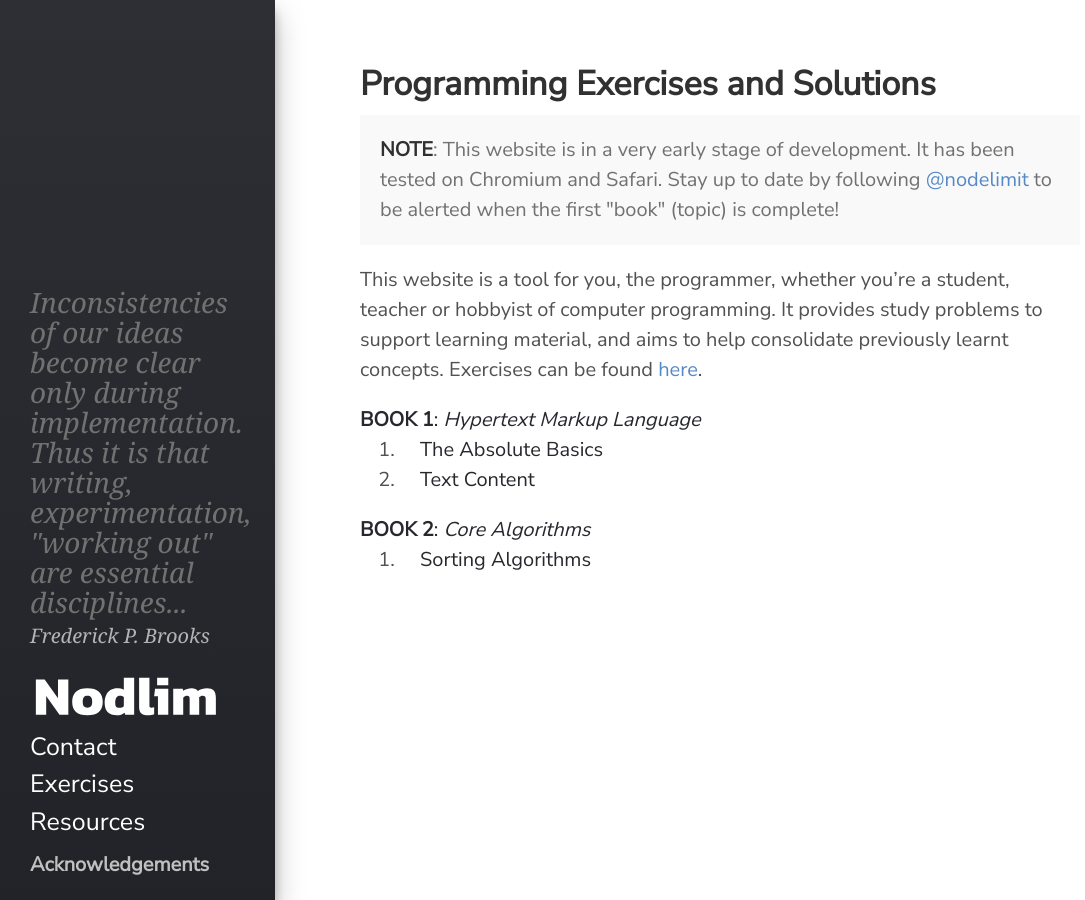
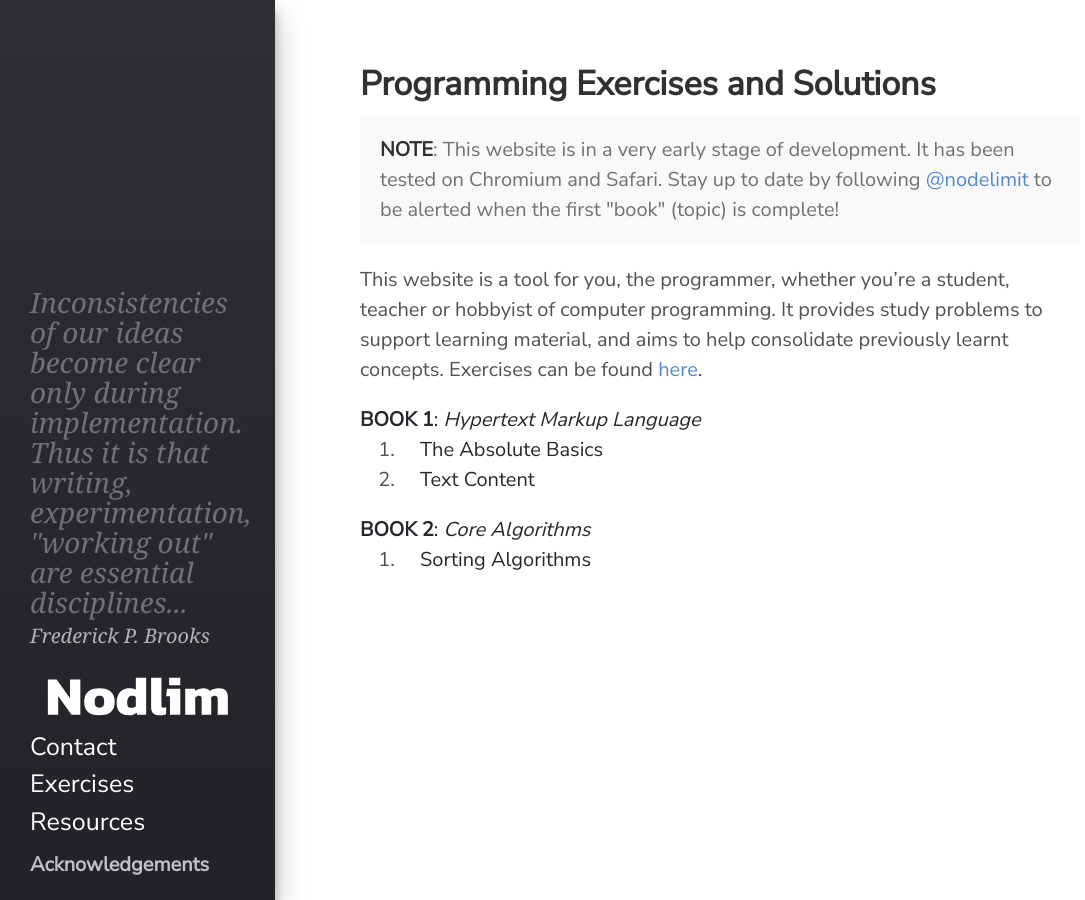
Before and after one commit to kranzuft/nodlim_old, a Jekyll site: the page built from index.md, in a window 1280 px wide. Shown: the whole page, without its empty margins (0-1085 px from the left). Built offline with Jekyll 4.4.1, drawn with Linux system fonts in a browser that asks for light colours.

Commit message:
Fixed sidebar whitespace

```diff
--- a/_layouts/default.html
+++ b/_layouts/default.html
@@ -5,10 +5,10 @@
 {% include head.html %}
 
 <body>
+  {% include sidebar.html %}
   <div class="content container">
     {{ content }}
   </div>
-  {% include sidebar.html %}
 </body>
 
 </html>
--- a/css/nodlim.css
+++ b/css/nodlim.css
@@ -102,11 +102,6 @@
 .sidebar-nav a.sidebar-nav-ack {
   display: none;
 }
-.sidebar section h1 {
-  margin-top: 1rem;
-  margin-bottom: 0rem;
-  line-height: 1rem;
-}
 
 /* set sidebar sizes on wide windows */
 @media (min-width: 48em) {
@@ -122,7 +117,8 @@
     display: block;
   }
   .sidebar .logo {
-    margin-left: 0;
+    margin-left: auto;
+    display: block;
   }
   .sidebar-nav a.sidebar-nav-ack {
     color: rgba(192, 192, 192, 1);
```
